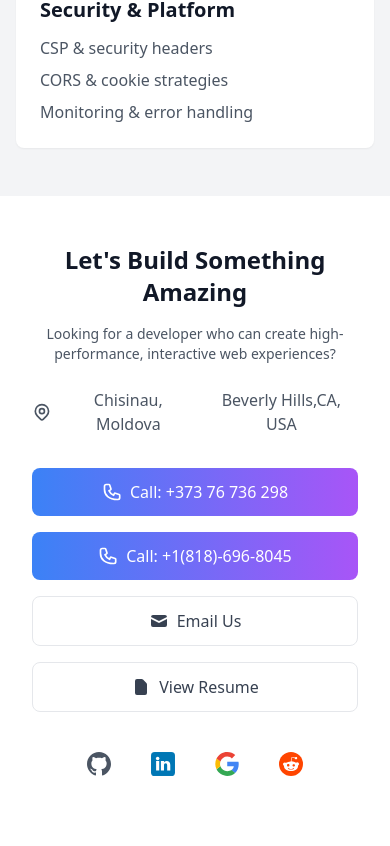
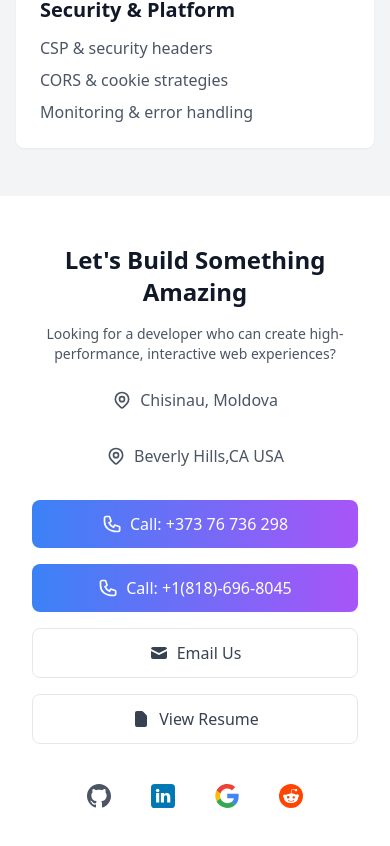
Before and after one commit to LeMax95/lecobyte, a Next.js app: page / in a window 390 px wide. Shown: the part 6468-7314 px from the top of the page. Built offline with nearby package versions, Linux system fonts and the light colour scheme.

Commit message:
added phone

```diff
--- a/app/components/ContactSection.tsx
+++ b/app/components/ContactSection.tsx
@@ -30,7 +30,27 @@
 						/>
 					</svg>
 					<span>Chisinau, Moldova</span>
-					<span>Beverly Hills,CA, USA</span>
+
+				</div>
+
+								{/* Location */}
+				<div className="flex items-center justify-center gap-2 text-gray-600 mb-8">
+					<svg className="w-5 h-5" fill="none" stroke="currentColor" viewBox="0 0 24 24">
+						<path
+							strokeLinecap="round"
+							strokeLinejoin="round"
+							strokeWidth="2"
+							d="M17.657 16.657L13.414 20.9a1.998 1.998 0 01-2.827 0l-4.244-4.243a8 8 0 1111.314 0z"
+						/>
+						<path
+							strokeLinecap="round"
+							strokeLinejoin="round"
+							strokeWidth="2"
+							d="M15 11a3 3 0 11-6 0 3 3 0 016 0z"
+						/>
+					</svg>
+					<span>Beverly Hills,CA USA</span>
+
 				</div>
 
 				{/* Contact Buttons */}
```
